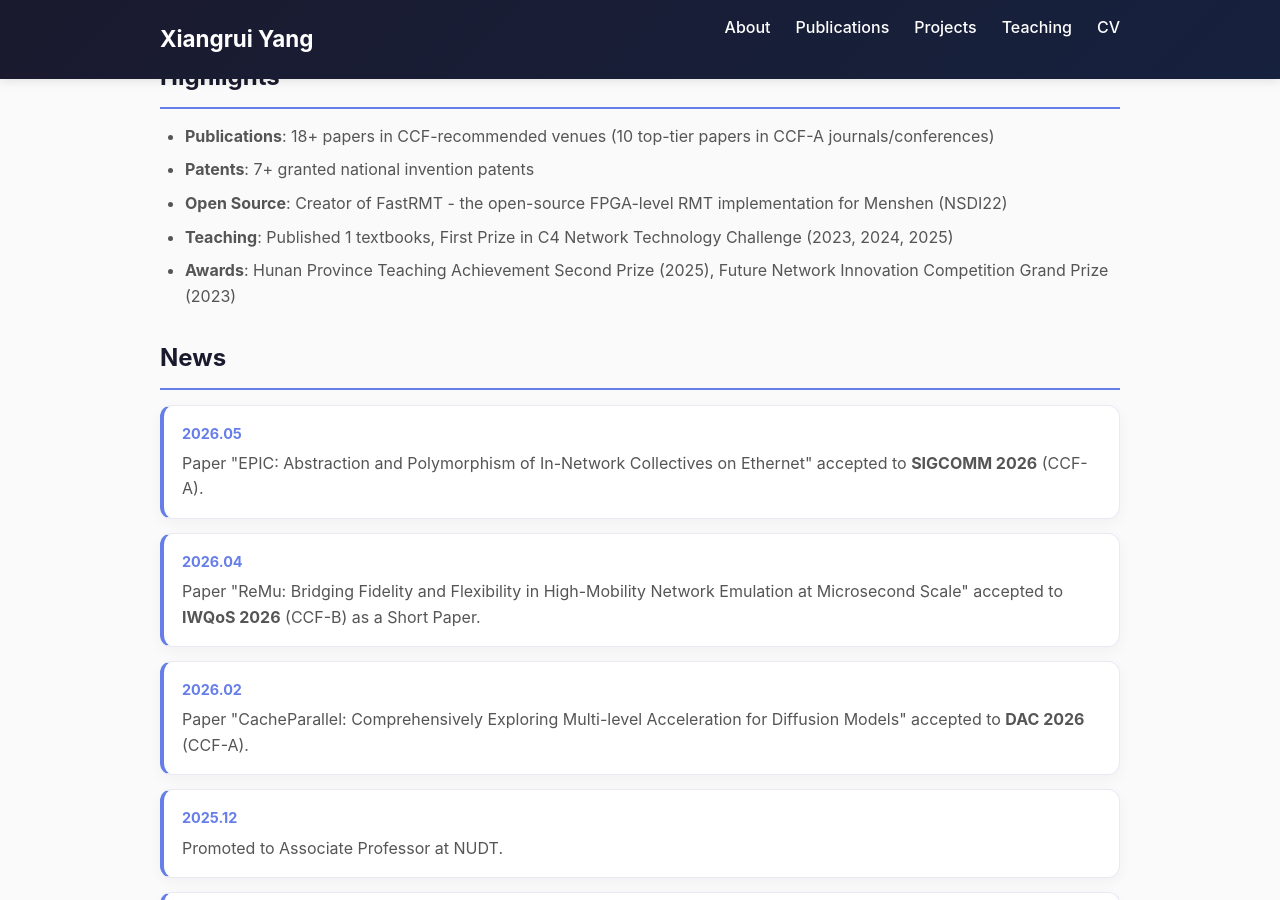
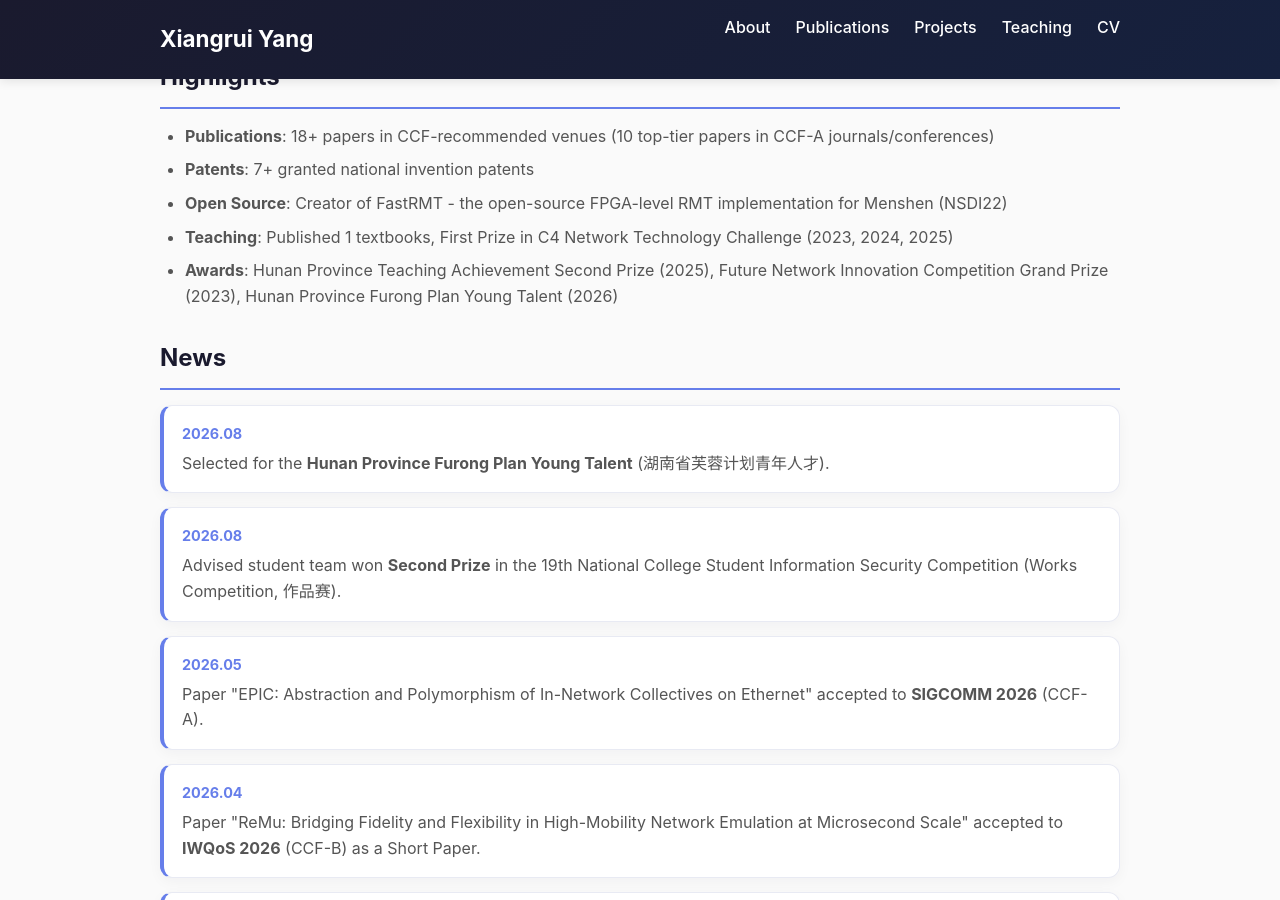
Before and after one commit to Winters123/Winters123.github.io, a Jekyll site: the page built from _pages/about.md, in a window 1280 px wide and 900 px high, scrolled down 1164 px. Built offline with Jekyll 4.4.1, drawn with Linux system fonts in a browser that asks for light colours.

Commit message:
update 202608

```diff
--- a/_pages/about.md
+++ b/_pages/about.md
@@ -41,9 +41,19 @@ My research focuses on **high-performance and security networks and systems**, w
 - **Patents**: 7+ granted national invention patents
 - **Open Source**: Creator of FastRMT - the open-source FPGA-level RMT implementation for Menshen (NSDI22)
 - **Teaching**: Published 1 textbooks, First Prize in C4 Network Technology Challenge (2023, 2024, 2025)
-- **Awards**: Hunan Province Teaching Achievement Second Prize (2025), Future Network Innovation Competition Grand Prize (2023)
+- **Awards**: Hunan Province Teaching Achievement Second Prize (2025), Future Network Innovation Competition Grand Prize (2023), Hunan Province Furong Plan Young Talent (2026)
 
 ## News
+
+<div class="news-item">
+    <div class="news-date">2026.08</div>
+    <p>Selected for the <strong>Hunan Province Furong Plan Young Talent</strong> (湖南省芙蓉计划青年人才).</p>
+</div>
+
+<div class="news-item">
+    <div class="news-date">2026.08</div>
+    <p>Advised student team won <strong>Second Prize</strong> in the 19th National College Student Information Security Competition (Works Competition, 作品赛).</p>
+</div>
 
 <div class="news-item">
     <div class="news-date">2026.05</div>
```
Also changed, not shown: _pages/cv.md (+5 -0 lines), _pages/teaching.md (+1 -0 lines).
